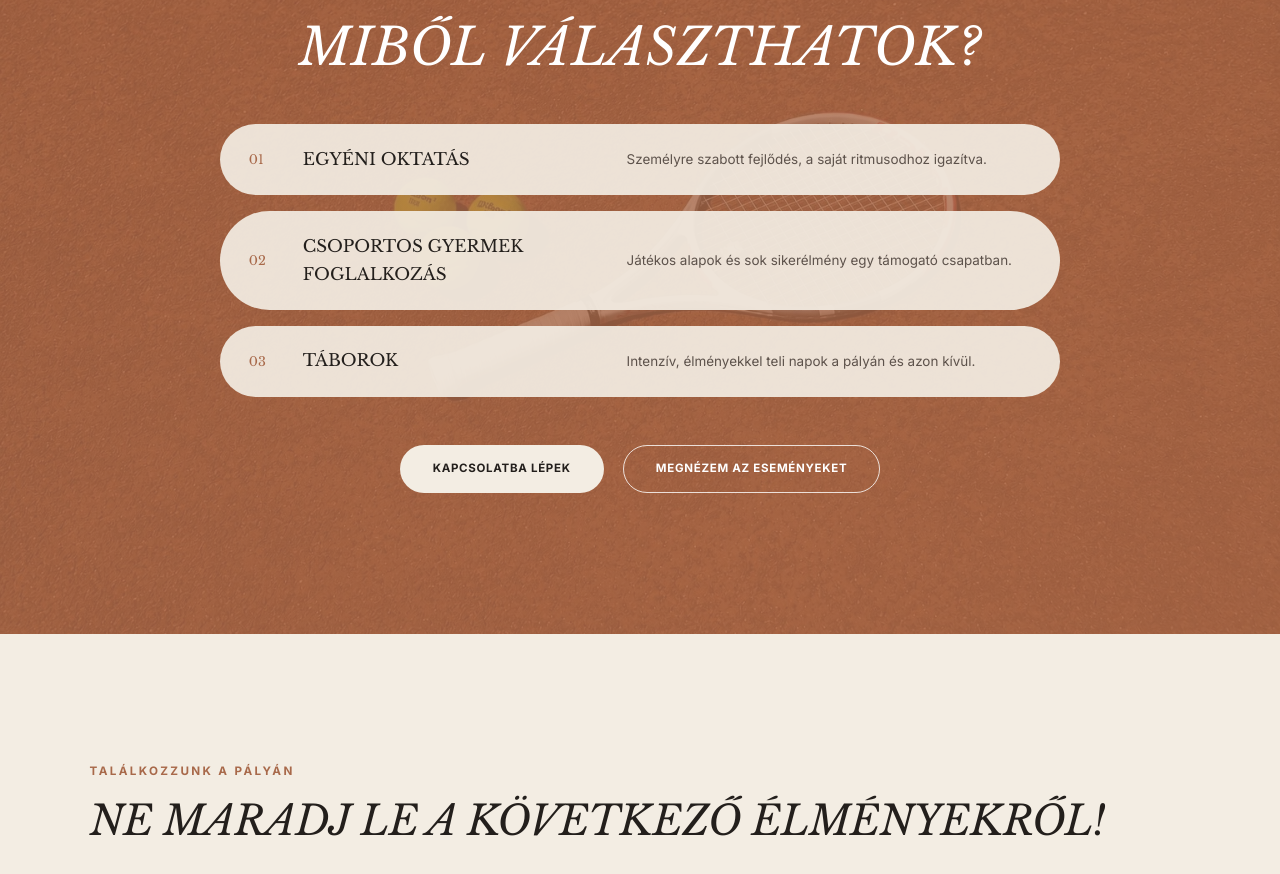
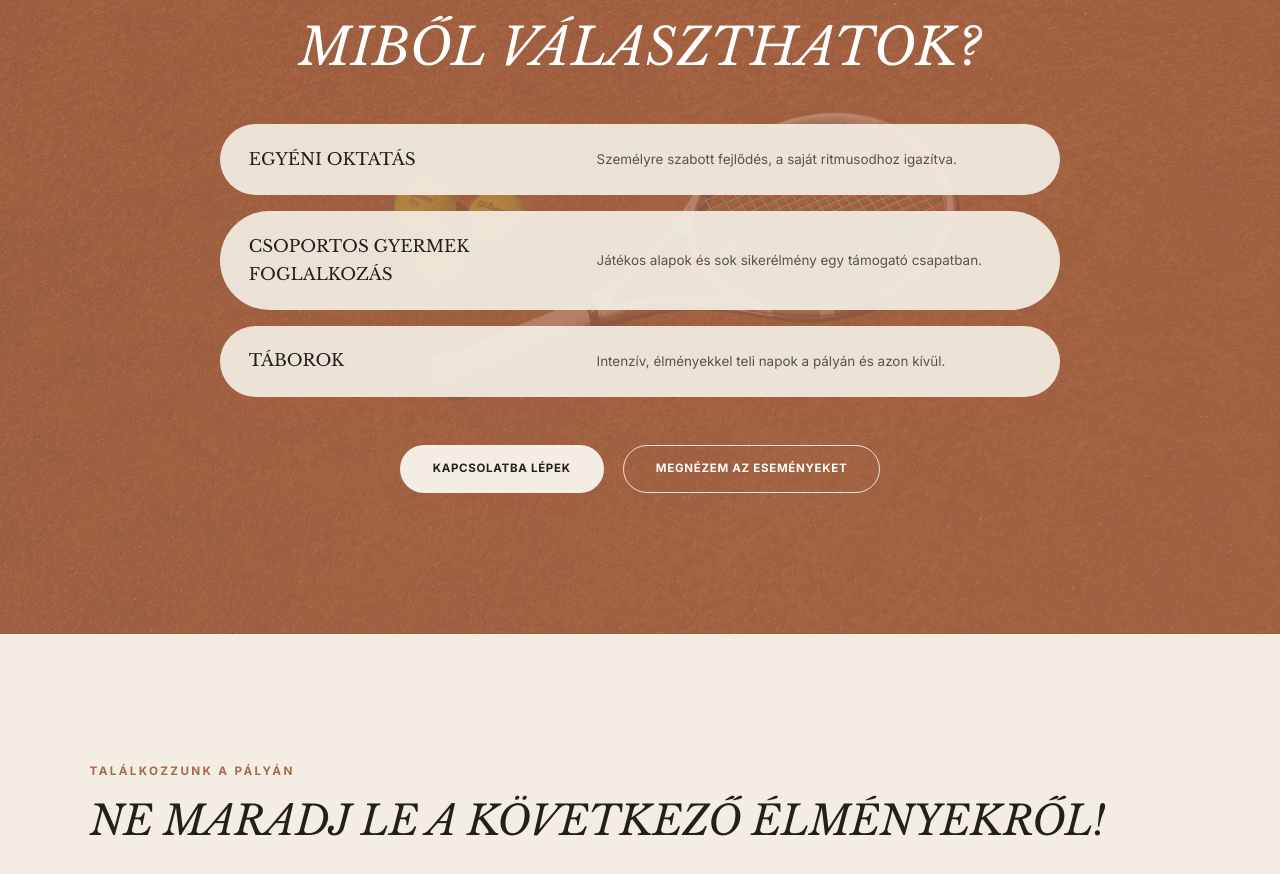
Before and after one commit to braun119/fanni-tennis, a Next.js app: page / in a window 1280 px wide. Shown: the part 3303-4177 px from the top of the page. Built offline with nearby package versions, Linux system fonts and the light colour scheme.

Commit message:
Remove service option numbers

```diff
--- a/app/globals.css
+++ b/app/globals.css
@@ -341,14 +341,8 @@ h2 {
   border-radius: 100px;
   background: rgba(243, 237, 227, 0.92);
   color: var(--ink);
-  grid-template-columns: 54px 1fr 1.25fr;
+  grid-template-columns: 1fr 1.25fr;
   text-align: left;
-}
-
-.service-list article > span {
-  color: var(--terra-dark);
-  font-family: "Libre Baskerville", Georgia, serif;
-  font-size: 0.8rem;
 }
 
 .service-list h3, .service-list p { margin: 0; }
@@ -752,7 +746,7 @@ footer p { margin: 0; text-align: center; }
   .career-coffee { grid-column: 1 / span 5; }
   .career-statement { grid-column: 6 / span 7; }
 
-  .service-list article { grid-template-columns: 44px 1fr; }
+  .service-list article { grid-template-columns: 1fr; }
   .service-list p { display: none; }
 
   .event-track {
--- a/app/page.tsx
+++ b/app/page.tsx
@@ -240,17 +240,14 @@ legalább olyan fontosak, mint a tökéletes ütés.
           <h2>Miből választhatok?</h2>
           <div className="service-list">
             <article>
-              <span>01</span>
               <h3>Egyéni oktatás</h3>
               <p>Személyre szabott fejlődés, a saját ritmusodhoz igazítva.</p>
             </article>
             <article>
-              <span>02</span>
               <h3>Csoportos gyermek foglalkozás</h3>
               <p>Játékos alapok és sok sikerélmény egy támogató csapatban.</p>
             </article>
             <article>
-              <span>03</span>
               <h3>Táborok</h3>
               <p>Intenzív, élményekkel teli napok a pályán és azon kívül.</p>
             </article>
```
